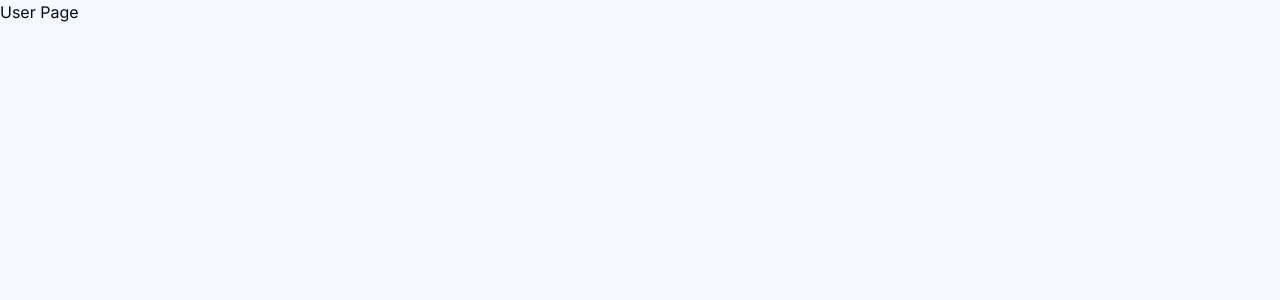
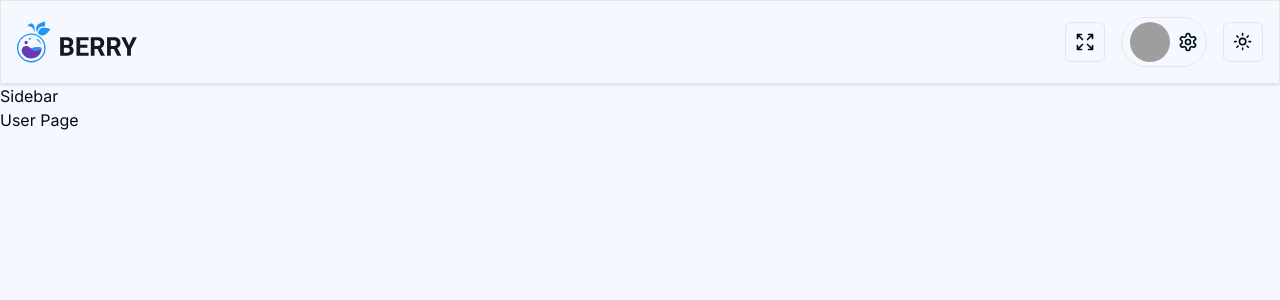
Before and after one commit to sumit-kr-das/clocknotes, a Next.js app: page /timer in a window 1280 px wide. Shown: the top 300 px of the page. Built offline with nearby package versions, Linux system fonts and the light colour scheme; grey boxes are pictures that could not be loaded.

Commit message:
timmer-topbar

```diff
--- a/src/app/(main)/layout.tsx
+++ b/src/app/(main)/layout.tsx
@@ -1,7 +1,15 @@
+import TimerNavigation from "@/components/timer/timer-navigation";
+import TimerSidebar from "@/components/timer/timer-sidebar";
 import React from "react";
 
 const MainLayout = ({ children }: { children: React.ReactNode }) => {
-  return <main className="h-full">{children}</main>;
+  return (
+    <main className="h-full">
+      <TimerNavigation />
+      <TimerSidebar />
+      {children}
+    </main>
+  );
 };
 
 export default MainLayout;
--- a/src/app/layout.tsx
+++ b/src/app/layout.tsx
@@ -1,6 +1,7 @@
 import type { Metadata } from "next";
 import { Inter } from "next/font/google";
 import "./globals.css";
+import { ThemeProvider } from "@/provider/theme-provider";
 
 const inter = Inter({ subsets: ["latin"] });
 
@@ -16,7 +17,16 @@ export default function RootLayout({
 }>) {
   return (
     <html lang="en">
-      <body className={inter.className}>{children}</body>
+      <body className={inter.className}>
+        <ThemeProvider
+          attribute="class"
+          defaultTheme="system"
+          enableSystem
+          disableTransitionOnChange
+        >
+          {children}
+        </ThemeProvider>
+      </body>
     </html>
   );
 }
--- /dev/null
+++ b/src/components/global/mode-toggle.tsx
@@ -0,0 +1,40 @@
+"use client";
+
+import * as React from "react";
+import { useTheme } from "next-themes";
+
+import { Button } from "@/components/ui/button";
+import {
+  DropdownMenu,
+  DropdownMenuContent,
+  DropdownMenuItem,
+  DropdownMenuTrigger,
+} from "@/components/ui/dropdown-menu";
+import { MoonIcon, SunIcon } from "lucide-react";
+
+export function ModeToggle() {
+  const { setTheme } = useTheme();
+
+  return (
+    <DropdownMenu>
+      <DropdownMenuTrigger asChild>
+        <Button variant="outline" size="icon">
+          <SunIcon className="h-[1.2rem] w-[1.2rem] rotate-0 scale-100 transition-all dark:-rotate-90 dark:scale-0" />
+          <MoonIcon className="absolute h-[1.2rem] w-[1.2rem] rotate-90 scale-0 transition-all dark:rotate-0 dark:scale-100" />
+          <span className="sr-only">Toggle theme</span>
+        </Button>
+      </DropdownMenuTrigger>
+      <DropdownMenuContent align="end">
+        <DropdownMenuItem onClick={() => setTheme("light")}>
+          Light
+        </DropdownMenuItem>
+        <DropdownMenuItem onClick={() => setTheme("dark")}>
+          Dark
+        </DropdownMenuItem>
+        <DropdownMenuItem onClick={() => setTheme("system")}>
+          System
+        </DropdownMenuItem>
+      </DropdownMenuContent>
+    </DropdownMenu>
+  );
+}
--- /dev/null
+++ b/src/components/global/toggle-fullscreen.tsx
@@ -0,0 +1,21 @@
+"use client";
+
+import React from "react";
+import { Button } from "../ui/button";
+import { Expand } from "lucide-react";
+
+const ToggleFullScreen = () => {
+  return (
+    <div>
+      <Button variant="outline" size="icon">
+        <Expand
+          className="w-5 h-5"
+          onClick={() => document.body.requestFullscreen()}
+        />
+        {/* <Shrink /> */}
+      </Button>
+    </div>
+  );
+};
+
+export default ToggleFullScreen;
--- /dev/null
+++ b/src/components/timer/timer-navigation.tsx
@@ -0,0 +1,32 @@
+import Image from "next/image";
+import React from "react";
+import Logo from "@/assets/logo.svg";
+import Link from "next/link";
+import { Avatar, AvatarFallback, AvatarImage } from "../ui/avatar";
+import { Button } from "../ui/button";
+import { Expand, Settings } from "lucide-react";
+import { ModeToggle } from "../global/mode-toggle";
+import ToggleFullScreen from "../global/toggle-fullscreen";
+
+const TimerNavigation = () => {
+  return (
+    <nav className="p-4 flex items-center justify-between border shadow">
+      <div>
+        <Image src={Logo} width={120} height={60} alt="logo" />
+      </div>
+      <div className="flex items-center gap-4">
+        <ToggleFullScreen />
+        <div className="flex items-center justify-center gap-2 rounded-full py-1 px-2 border border-input bg-background hover:bg-accent hover:text-accent-foreground cursor-pointer">
+          <Avatar>
+            <AvatarImage src="https://github.com/shadcn.png" />
+            <AvatarFallback>CN</AvatarFallback>
+          </Avatar>
+          <Settings className="w-5 h-5" />
+        </div>
+        <ModeToggle />
+      </div>
+    </nav>
+  );
+};
+
+export default TimerNavigation;
--- /dev/null
+++ b/src/components/timer/timer-sidebar.tsx
@@ -0,0 +1,11 @@
+import React from "react";
+
+const TimerSidebar = () => {
+  return (
+    <div>
+      <h1>Sidebar</h1>
+    </div>
+  );
+};
+
+export default TimerSidebar;
--- /dev/null
+++ b/src/provider/theme-provider.tsx
@@ -0,0 +1,9 @@
+"use client";
+
+import * as React from "react";
+import { ThemeProvider as NextThemesProvider } from "next-themes";
+import { type ThemeProviderProps } from "next-themes/dist/types";
+
+export function ThemeProvider({ children, ...props }: ThemeProviderProps) {
+  return <NextThemesProvider {...props}>{children}</NextThemesProvider>;
+}
```
Also changed, not shown: src/components/ui/button.tsx (+11 -11 lines), src/assets/logo.svg (added).
